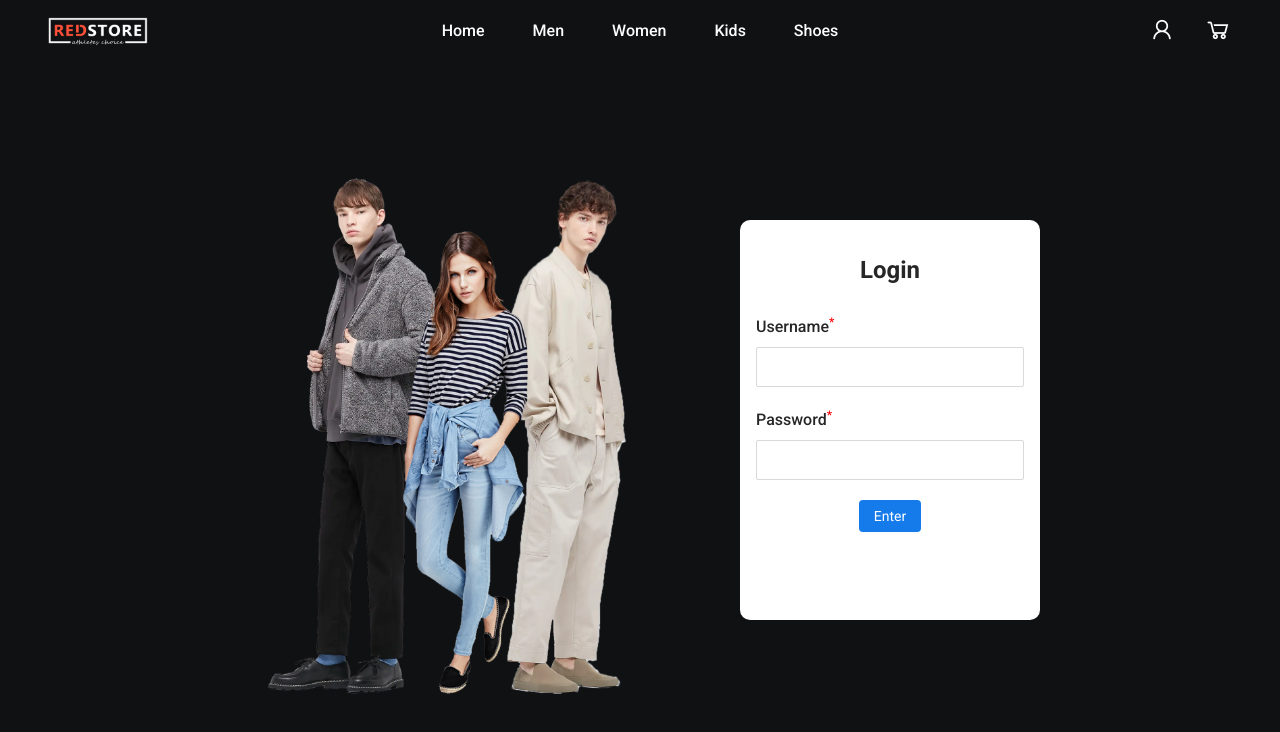
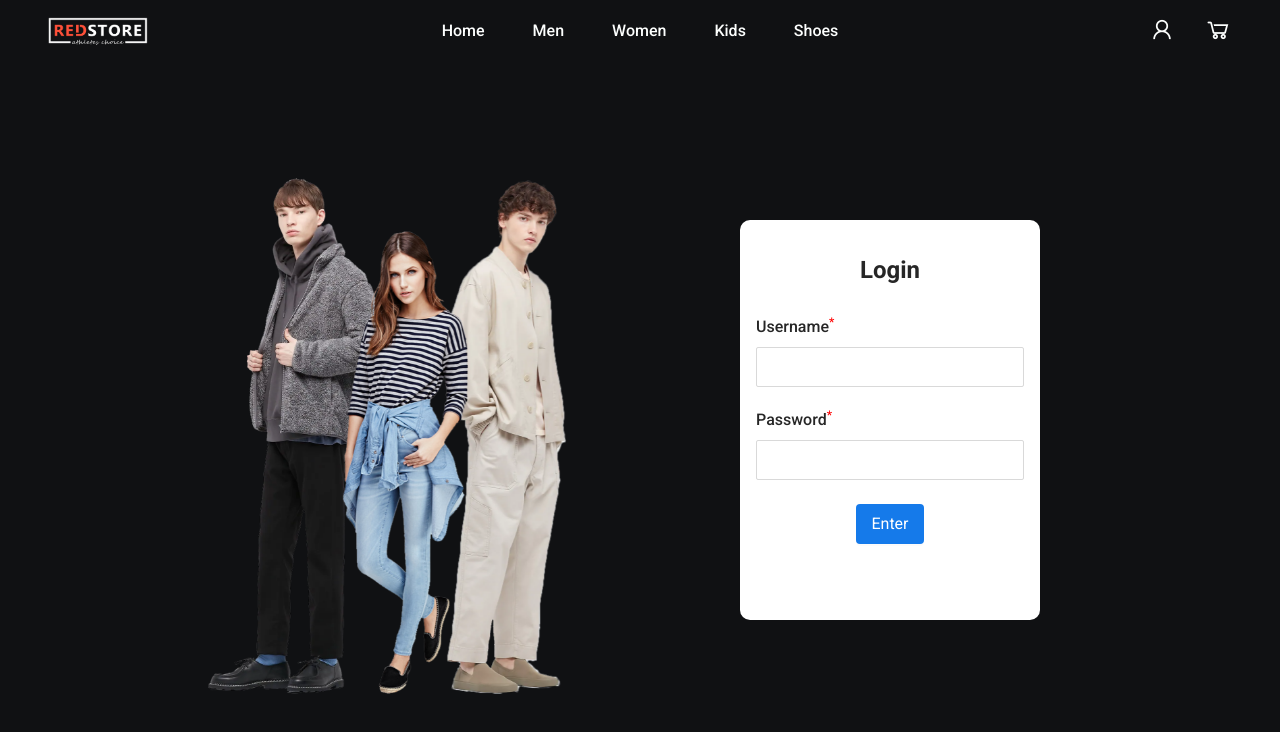
Before and after one commit to thanhvu233/Ecommerce-website, a React (Create React App) app: page /login in a window 1280 px wide. Shown: the top 732 px of the page. Built offline with nearby package versions, Linux system fonts and the light colour scheme.

Commit message:
change size of login button

```diff
--- a/src/components/home/Hero.js
+++ b/src/components/home/Hero.js
@@ -40,7 +40,7 @@ export function Hero({ imgPosition, title, desc, image }) {
                     </div>
                 ) : (
                     <div className={styles.btn}>
-                        <Fade delay={1000}>
+                        <Fade delay={500}>
                             <Link to='./products/detail/2e5b5a37-6e52-4263-87d4-c8c84aab8cb8'>
                                 <Button type='primary' shape='round' size='large'>
                                     Buy Now
--- a/src/components/login/LoginForm.js
+++ b/src/components/login/LoginForm.js
@@ -63,7 +63,7 @@ export function LoginForm({ initialValues, onSubmit }) {
             </div>
 
             <div className={`${styles.submitBtn} submitBtn`}>
-                <Button htmlType='submit'>Enter</Button>
+                <Button htmlType='submit' size='large'>Enter</Button>
             </div>
             {error && <Alert message={error} type='error' showIcon className={styles.formErr} />}
         </form>
--- a/src/components/login/LoginForm.module.scss
+++ b/src/components/login/LoginForm.module.scss
@@ -28,7 +28,7 @@
 }
 
 .submitBtn {
-    margin-top: 20px;
+    margin-top: 24px;
     display: flex;
     justify-content: center;
 }
--- a/src/components/login/Main.js
+++ b/src/components/login/Main.js
@@ -2,11 +2,13 @@ import React from 'react';
 import { LoginForm } from '.';
 import styles from './Main.module.scss';
 import heroImg from '../../assets/images/heroimg.png';
+import { Zoom } from 'react-reveal';
 
-export function Main({initialValues, onSubmit}) {
+export function Main({ initialValues, onSubmit }) {
     return (
         <div className={styles.darkBackground}>
             <div className={styles.main}>
+                <Zoom delay={100} duration={3000}>
                     <div className={styles.loginImg}>
                         <img src={heroImg} alt='heroImg' />
                     </div>
@@ -14,6 +16,7 @@ export function Main({initialValues, onSubmit}) {
                         <div className={styles.header}>Login</div>
                         <LoginForm initialValues={initialValues} onSubmit={onSubmit} />
                     </div>
+                </Zoom>
             </div>
         </div>
     );
--- a/src/components/login/Main.module.scss
+++ b/src/components/login/Main.module.scss
@@ -12,7 +12,7 @@
     height: 100vh;
 
     padding-right: 240px;
-    padding-left: 240px;
+    padding-left: 180px;
     padding-top: 72px;
 
     background-color: $primary-color;
--- a/src/pages/LoginPage.js
+++ b/src/pages/LoginPage.js
@@ -49,26 +49,6 @@ function LoginPage() {
     // };
 
     const handleFormSubmit = async (formValues) => {
-        // Gọi API để lấy unfinished order
-        const actionResult = await dispatch(
-            fetchOrderList({
-                ...orderFilter,
-                isCheckout: false,
-                userId: localStorage.getItem('access_token'),
-            })
-        );
-
-        let { data: result } = unwrapResult(actionResult);
-        let quantity = 0;
-
-        // Lấy ra số lượng product chưa thanh toán trong cart
-        // nếu còn đơn chưa thanh toán
-        if (result.length != 0) {
-            quantity = result[0].products.length;
-        }
-
-        localStorage.setItem('quantity', quantity);
-
         // Gọi API để kiểu tra account
         const userResult = await dispatch(fetchUserByAcc(formValues));
 
@@ -82,9 +62,27 @@ function LoginPage() {
                 timer: 2000,
             });
         } else {
+            // Gọi API để lấy unfinished order
+            const actionResult = await dispatch(
+                fetchOrderList({
+                    ...orderFilter,
+                    isCheckout: false,
+                    userId: userAcc[0].userId,
+                })
+            );
+
+            let { data: result } = unwrapResult(actionResult);
+            let quantity = 0;
+
+            // Lấy ra số lượng product chưa thanh toán trong cart
+            // nếu còn đơn chưa thanh toán
+            if (result.length != 0) {
+                quantity = result[0].products.length;
+            }
+
+            localStorage.setItem('quantity', quantity);
             localStorage.setItem('access_token', userAcc[0].userId);
             history.push(`${path}`);
-
         }
     };
 
```
Lines whose indentation alone changed are shown as unchanged.
